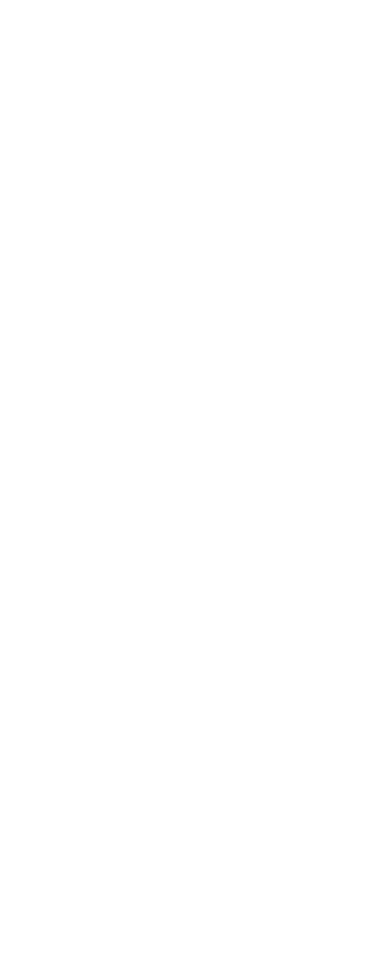
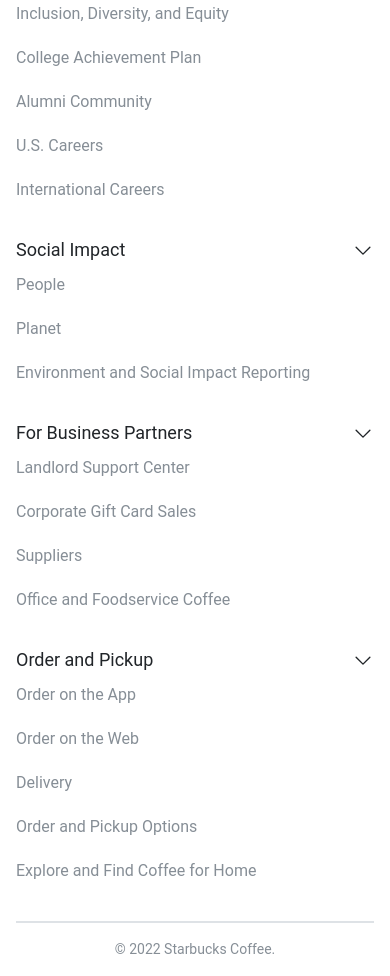
Before and after one commit to niilliiz/starbucks, a React (Create React App) app: page / in a window 390 px wide. Shown: the part 5300-6276 px from the top of the page. Before the commit the page ends 4868 px from the top, so only its background shows below. Built offline with nearby package versions, Linux system fonts and the light colour scheme.

Commit message:
feat: footer

```diff
--- a/src/index.css
+++ b/src/index.css
@@ -4,6 +4,7 @@
 
 @import url("./abstract/reset.css");
 @import url("./abstract/font.css");
+@import url("./styles/footer-accordion.css");
 
 body {
   font-family: "Roboto", sans-serif;
--- a/src/layout/layout.js
+++ b/src/layout/layout.js
@@ -1,10 +1,12 @@
 import React from "react";
+import Footer from "../sections/footer/footer";
 import Header from "../sections/header/header";
 const Layout = ({ children }) => {
   return (
     <div className="relative max-w-screen-xl mx-auto my-0">
       <Header />
       {children}
+      <Footer />
     </div>
   );
 };
--- a/src/sections/footer/footer-large-screen.js
+++ b/src/sections/footer/footer-large-screen.js
@@ -1,5 +1,23 @@
 import React from "react";
 const LargeScreenFooter = ({ links }) => {
-  return <div className="hidden lg:grid">large screen</div>;
+  return (
+    <div className="hidden lg:grid lg:grid-cols-5 space-x-2 pb-8 xl:space-x-4 odd:border-b-2 odd:border-gray-300 ">
+      {links.map((link) => (
+        <div className="flex flex-col space-y-6" key={link.title}>
+          <h3 className="text-20">{link.title}</h3>
+
+          <ul className="flex flex-col space-y-2">
+            {link.subLinks.map((subLink) => (
+              <li key={subLink.title}>
+                <a className="text-gray-600 leading-9" href={subLink.link}>
+                  {subLink.title}
+                </a>
+              </li>
+            ))}
+          </ul>
+        </div>
+      ))}
+    </div>
+  );
 };
 export default LargeScreenFooter;
--- a/src/sections/footer/footer-short-screen.js
+++ b/src/sections/footer/footer-short-screen.js
@@ -1,64 +1,54 @@
-import React, { useState } from "react";
+import React from "react";
 
 import { CaretDown } from "phosphor-react";
 
-const TRANSITION = "ease-in-out duration-300";
-const TRANSITION_PROPERTY = "transition-height transition-opacity";
-const classListItems = "opacity-100 space-y-4 mt-4 h-auto block";
+const ShortScreenFooter = ({ links }) => {
+  const handleOpenAccordion = (e) => {
+    // ------------Show & Hide  List
+    const accordion = e.target.parentElement.parentElement;
+    const accordion_list_container = accordion.children[1];
+    const expander = accordion_list_container.children[0];
 
-const ShortScreenFooter = ({ links }) => {
-  const [classList, setClassList] = useState("");
-  const handleOpenAccordion = (e, index) => {
-    const ulElement = e.target.parentElement.parentElement.children[1];
+    accordion_list_container.classList.toggle(
+      "accordion_list_container--closed"
+    );
+    accordion_list_container.classList.toggle(
+      "accordion_list_container--opened"
+    );
 
-    // if ([...ulElement.classList].includes("opacity-100")) {
-    //   ulElement.classList.add("hidden");
-    //   setClassList("");
-    // } else {
-    //   ulElement.classList.remove("hidden");
+    expander.classList.toggle("accordion_list_expander");
 
-    //   setClassList(classListItems);
-    // }
-
-    ulElement.classList.toggle("opacity-100");
-    ulElement.classList.toggle("opacity-0");
-    ulElement.classList.toggle("space-y-4");
-    ulElement.classList.toggle("mt-4");
-    ulElement.classList.toggle("h-auto");
-    ulElement.classList.toggle("h-0");
-    ulElement.classList.toggle("hidden");
-    ulElement.classList.toggle("block");
+    // ------------Rotate CaretIcon
+    const caretIcon = e.target.parentElement.children[1];
+    caretIcon.classList.toggle("caret_icon--down");
+    caretIcon.classList.toggle("caret_icon--up");
   };
 
   return (
-    <div className="flex flex-col space-y-6 lg:hidden even:border-b-2 even:border-gray-300 pb-8">
-      {links.map((link, index) => (
-        <div className="flex flex-col" key={link.title}>
-          <div className="flex items-center justify-between font-500 text-16 cursor-pointer">
-            <h3
-              className="text-gray-800 grow-2"
-              onClick={(e) => handleOpenAccordion(e, index)}
+    <div className="flex flex-col space-y-6 pb-8 lg:hidden even:border-b-2 even:border-gray-300">
+      {links.map((link) => (
+        <div className="accordion flex flex-col" key={link.title}>
+          <div
+            className="accordion-header flex items-center justify-between font-400 text-16 cursor-pointer"
+            onClick={handleOpenAccordion}
           >
-              {link.title}
-            </h3>
-            <CaretDown
-              size={22}
-              weight="bold"
-              // onClick={(e) => handleOpenAccordion(e, index)}
-            />
+            <h3 className="text-18 py-1 grow-2">{link.title}</h3>
+            <CaretDown size={22} className="caret_icon caret_icon--down" />
           </div>
-          <ul
-            className={`hidden opacity-0 h-0 ${TRANSITION} ${TRANSITION_PROPERTY}`}
-          >
+          <div className="accordion_list_container accordion_list_container--closed">
+            <div className="accordion_list_expander">
+              <ul className="accordion_list flex flex-col space-y-2">
                 {link.subLinks.map((subLink) => (
                   <li key={subLink.title}>
-                <a className="text-gray-600" href={subLink.link}>
+                    <a className="text-gray-600 leading-9" href={subLink.link}>
                       {subLink.title}
                     </a>
                   </li>
                 ))}
               </ul>
             </div>
+          </div>
+        </div>
       ))}
     </div>
   );
--- a/src/sections/footer/footer.js
+++ b/src/sections/footer/footer.js
@@ -5,10 +5,12 @@
 
 const Footer = () => {
   return (
-    <footer className="border-2 border-gray-300 py-18 px-4 space-y-8">
+    <footer className="flex flex-col border-t-2 border-gray-300 px-4 pt-8">
       <LargeScreenFooter links={LINKS} />
       <ShortScreenFooter links={LINKS} />
-      <div>bottom footer</div>
+      <p className="self-center py-4 text-14 text-gray-600">
+        © 2022 Starbucks Coffee.
+      </p>
     </footer>
   );
 };
--- /dev/null
+++ b/src/styles/footer-accordion.css
@@ -0,0 +1,36 @@
+.accordion_list_container {
+  overflow: hidden;
+  transition: 0.3s cubic-bezier(0.25, 0.46, 0.45, 0.94);
+  transition-property: height, padding;
+  position: relative;
+}
+
+.accordion_list_container--closed {
+  height: 0;
+  padding: 0;
+}
+
+.accordion_list_container--opened {
+  height: auto;
+  padding: 1rem 0 0 0;
+}
+
+.accordion_list_expander {
+  position: absolute;
+  right: 0;
+  bottom: 0;
+  left: 0;
+}
+
+/* --------------CARET ICON------- */
+.caret_icon {
+  transition: transform 0.3s cubic-bezier(0.25, 0.46, 0.45, 0.94);
+}
+
+.caret_icon--up {
+  transform: rotate(0deg);
+}
+
+.caret_icon--up {
+  transform: rotate(180deg);
+}
```
Lines whose indentation alone changed are shown as unchanged.
